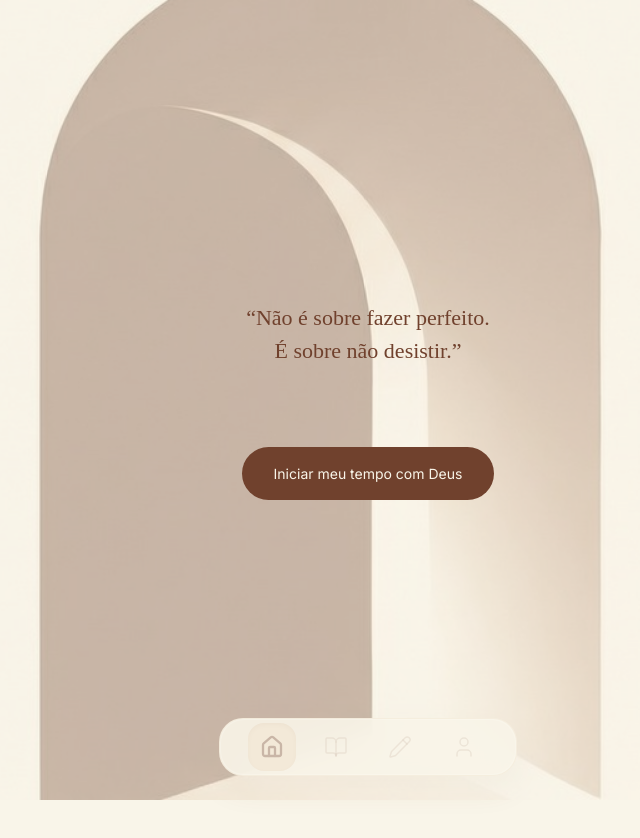
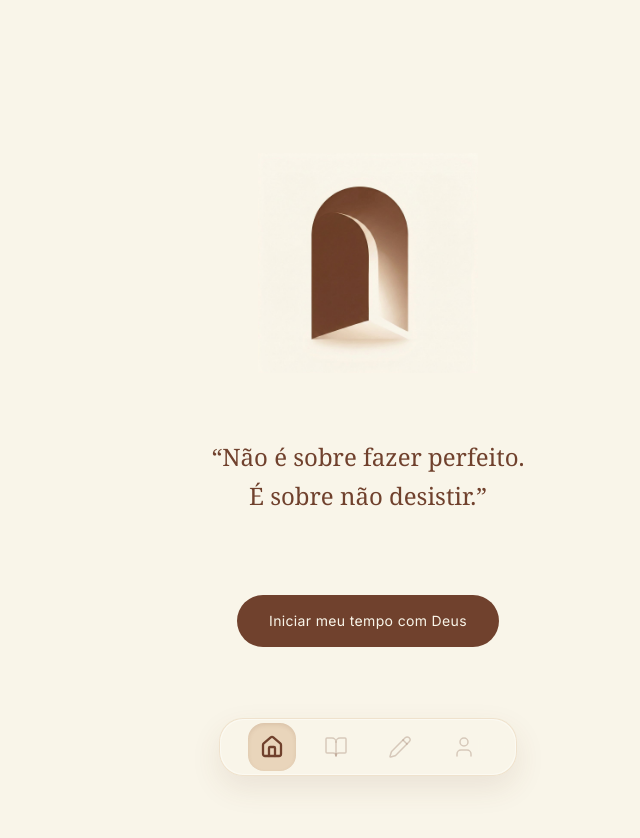
Before and after one commit to michelesannti/no-secreto, a Next.js app: page /hoje in a window 1280 px wide. Shown: the top 838 px of the page, without its empty margins (272-912 px from the left). Built offline with nearby package versions, Linux system fonts and the light colour scheme; a web font is replaced by a local one.

Commit message:
layout home minimalista portal

```diff
--- a/app/(app)/hoje/page.tsx
+++ b/app/(app)/hoje/page.tsx
@@ -1,77 +1,43 @@
 "use client";
 
 import Link from "next/link";
+import Image from "next/image";
 
 export default function HojePage() {
   return (
-    <div className="relative min-h-screen">
+    <div className="min-h-screen bg-[#f9f5e9] flex flex-col items-center justify-center px-8 text-center">
 
-      {/* LOGO FULLSCREEN */}
+      {/* LOGO PORTAL */}
 
-      <img
+      <div className="mb-16">
+        <Image
           src="/logo.png"
-        alt="Portal No Secreto"
-        style={{
-          position: "fixed",
-          top: 0,
-          left: 0,
-          width: "100vw",
-          height: "100vh",
-          objectFit: "cover",
-          zIndex: 0,
-        }}
+          alt="No Secreto"
+          width={220}
+          height={220}
+          priority
         />
+      </div>
 
-      {/* CAMADA DE LEITURA */}
+      {/* FRASE */}
 
-      <div
-        style={{
-          position: "fixed",
-          inset: 0,
-          background: "rgba(249,245,233,0.65)",
-          zIndex: 1,
-        }}
-      />
+      <p className="font-serif text-2xl text-[#70412d] leading-relaxed mb-20">
 
-      {/* CONTEÚDO */}
-
-      <div
-        style={{
-          position: "relative",
-          zIndex: 2,
-          minHeight: "100vh",
-          display: "flex",
-          flexDirection: "column",
-          justifyContent: "center",
-          alignItems: "center",
-          textAlign: "center",
-          padding: "0 32px",
-          color: "#70412d",
-        }}
-      >
-
-        <p style={{ fontSize: "22px", marginBottom: "80px", fontFamily: "serif" }}>
         “Não é sobre fazer perfeito.
         <br />
         É sobre não desistir.”
+
       </p>
+
+      {/* BOTÃO */}
 
       <Link
         href="/secreto/1"
-          style={{
-            padding: "16px 32px",
-            background: "#70412d",
-            color: "#f9f5e9",
-            borderRadius: "999px",
-            textDecoration: "none",
-            fontSize: "14px",
-          }}
+        className="px-8 py-4 rounded-full bg-[#70412d] text-[#f9f5e9] text-sm tracking-wide transition hover:opacity-90"
       >
         Iniciar meu tempo com Deus
       </Link>
 
     </div>
-
-    </div>
   );
 }
```
Lines whose indentation alone changed are shown as unchanged.
